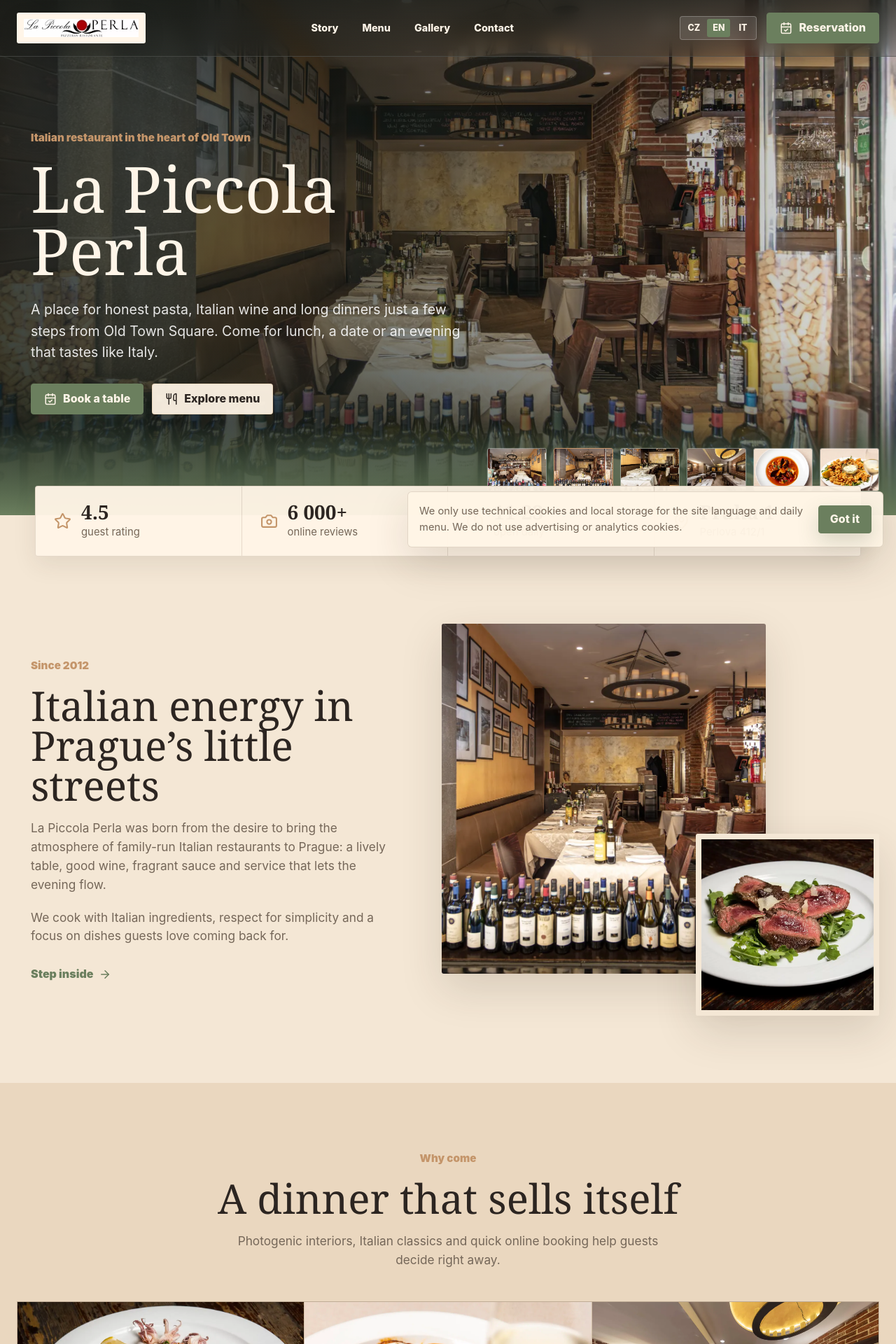
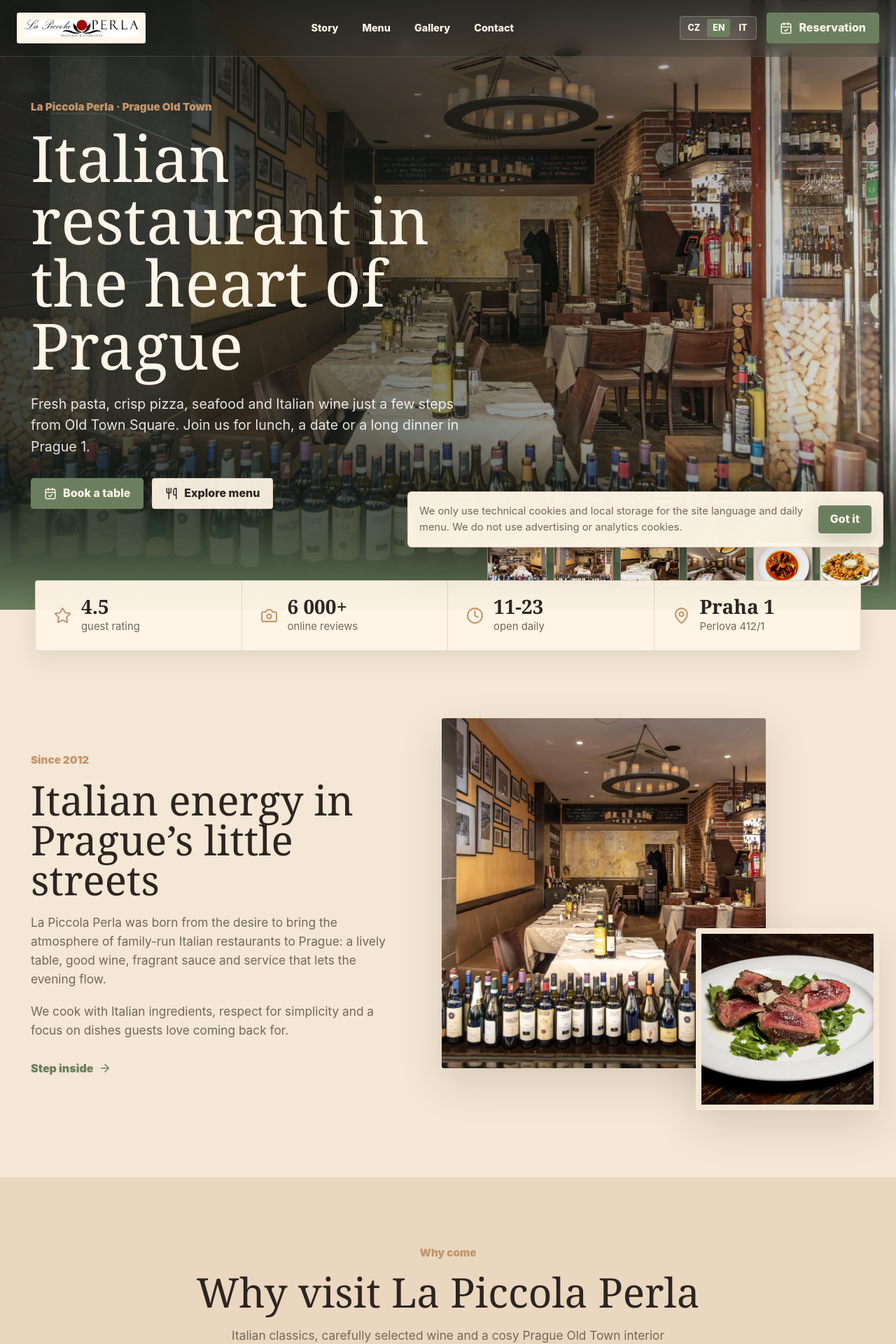
Before and after one commit to FilipDur/lapiccolaperla, a React (Vite) app: page /en in a window 1280 px wide. Shown: the top 1920 px of the page at 70% size. Built offline with nearby package versions, Linux system fonts and the light colour scheme.

Commit message:
feat: strengthen local restaurant SEO

```diff
--- a/index.html
+++ b/index.html
@@ -4,10 +4,10 @@
     <meta charset="UTF-8" />
     <meta http-equiv="X-UA-Compatible" content="IE=edge" />
     <meta name="viewport" content="width=device-width, initial-scale=1.0" />
-    <title>La Piccola Perla | Italska restaurace Praha 1</title>
+    <title>Italská restaurace Praha 1 | La Piccola Perla</title>
     <meta
       name="description"
-      content="La Piccola Perla je italska restaurace v centru Prahy 1 u Staromestskeho namesti. Pasta, pizza, morske plody, vino, denni menu a online rezervace."
+      content="Italská restaurace v Praze 1 u Staroměstského náměstí. Užijte si pastu, pizzu, mořské plody a víno. Prohlédněte si menu a rezervujte stůl."
     />
     <meta name="robots" content="index, follow, max-image-preview:large" />
     <meta name="googlebot" content="index, follow, max-image-preview:large" />
@@ -21,7 +21,7 @@
     <meta name="copyright" content="La Piccola Perla" />
     <meta name="format-detection" content="telephone=yes" />
     <meta name="geo.region" content="CZ-10" />
-    <meta name="geo.placename" content="Praha 1, Stare Mesto" />
+    <meta name="geo.placename" content="Praha 1, Staré Město" />
     <meta name="geo.position" content="50.0835457;14.4213246" />
     <meta name="ICBM" content="50.0835457, 14.4213246" />
     <meta name="msapplication-TileColor" content="#fffaf2" />
@@ -40,24 +40,24 @@
     <link rel="manifest" href="/site.webmanifest" />
     <meta property="og:type" content="restaurant" />
     <meta property="og:site_name" content="La Piccola Perla" />
-    <meta property="og:title" content="La Piccola Perla | Italska restaurace Praha 1" />
+    <meta property="og:title" content="Italská restaurace Praha 1 | La Piccola Perla" />
     <meta
       property="og:description"
-      content="Italska kuchyne, vino, poledni menu a utulny interier v Perlove ulici v prazskem Starem Meste."
+      content="Pasta, pizza, mořské plody a italské víno v útulné restauraci v pražském Starém Městě. Prohlédněte si menu a rezervujte stůl."
     />
     <meta property="og:image" content="https://lapiccolaperla.cz/og-la-piccola-perla.webp" />
     <meta property="og:image:width" content="1600" />
     <meta property="og:image:height" content="1067" />
-    <meta property="og:image:alt" content="Interier restaurace La Piccola Perla v Praze" />
+    <meta property="og:image:alt" content="Interiér italské restaurace La Piccola Perla v Praze" />
     <meta property="og:url" content="https://lapiccolaperla.cz/" />
     <meta property="og:locale" content="cs_CZ" />
     <meta property="og:locale:alternate" content="en_US" />
     <meta property="og:locale:alternate" content="it_IT" />
     <meta name="twitter:card" content="summary_large_image" />
-    <meta name="twitter:title" content="La Piccola Perla | Italska restaurace Praha 1" />
+    <meta name="twitter:title" content="Italská restaurace Praha 1 | La Piccola Perla" />
     <meta
       name="twitter:description"
-      content="Italska restaurace v centru Prahy 1: pasta, pizza, morske plody, vino, denni menu a online rezervace."
+      content="Italská restaurace v centru Prahy 1: pasta, pizza, mořské plody, víno, denní menu a online rezervace."
     />
     <meta name="twitter:image" content="https://lapiccolaperla.cz/og-la-piccola-perla.webp" />
     <script type="application/ld+json">
@@ -69,16 +69,23 @@
             "@id": "https://lapiccolaperla.cz/#restaurant",
             "name": "La Piccola Perla",
             "legalName": "B & D DINAMIC, s.r.o.",
+            "description": "Italská restaurace v Praze 1 na Starém Městě, která nabízí pastu, pizzu, mořské plody, masové speciality, dezerty a italská vína.",
             "url": "https://lapiccolaperla.cz/",
             "image": "https://lapiccolaperla.cz/og-la-piccola-perla.webp",
             "logo": "https://lapiccolaperla.cz/logo.svg",
             "telephone": "+420224282537",
+            "email": "la.piccola.perla@email.cz",
             "taxID": "26764776",
             "vatID": "CZ26764776",
             "priceRange": "$$",
             "servesCuisine": ["Italian", "Pizza", "Pasta", "Seafood"],
             "acceptsReservations": true,
-            "hasMenu": "https://lapiccolaperla.cz/#menu",
+            "menu": "https://lapiccolaperla.cz/#menu",
+            "hasMap": "https://www.google.com/maps/search/?api=1&query=La%20Piccola%20Perla%2C%20Perlova%20412%2F1%2C%20Praha%201",
+            "areaServed": {
+              "@type": "City",
+              "name": "Praha"
+            },
             "address": {
               "@type": "PostalAddress",
               "streetAddress": "Perlova 412/1",
@@ -126,28 +133,24 @@
             }
           },
           {
-            "@type": "BreadcrumbList",
-            "@id": "https://lapiccolaperla.cz/#breadcrumbs",
-            "itemListElement": [
-              {
-                "@type": "ListItem",
-                "position": 1,
-                "name": "La Piccola Perla",
-                "item": "https://lapiccolaperla.cz/"
-              },
-              {
-                "@type": "ListItem",
-                "position": 2,
-                "name": "Menu",
-                "item": "https://lapiccolaperla.cz/#menu"
-              },
-              {
-                "@type": "ListItem",
-                "position": 3,
-                "name": "Kontakt",
-                "item": "https://lapiccolaperla.cz/#contact"
-              }
-            ]
+            "@type": "WebPage",
+            "@id": "https://lapiccolaperla.cz/#webpage",
+            "url": "https://lapiccolaperla.cz/",
+            "name": "Italská restaurace Praha 1 | La Piccola Perla",
+            "description": "Italská restaurace v Praze 1 u Staroměstského náměstí s pastou, pizzou, mořskými plody a italským vínem.",
+            "inLanguage": "cs-CZ",
+            "isPartOf": {
+              "@id": "https://lapiccolaperla.cz/#website"
+            },
+            "about": {
+              "@id": "https://lapiccolaperla.cz/#restaurant"
+            },
+            "primaryImageOfPage": {
+              "@type": "ImageObject",
+              "url": "https://lapiccolaperla.cz/og-la-piccola-perla.webp",
+              "width": 1600,
+              "height": 1067
+            }
           }
         ]
       }
@@ -157,9 +160,9 @@
     <div id="root"></div>
     <noscript>
       <main>
-        <h1>La Piccola Perla - italska restaurace Praha 1</h1>
-        <p>La Piccola Perla v Perlove 412/1 v Praze 1 podava italskou kuchyni, pastu, pizzu, morske plody, vina a poledni menu. Otevreno denne 11:00-23:00. Rezervace: +420 224 282 537.</p>
-        <p><a href="https://la-piccola-perla.choiceqr.com/takeaway/booking">Rezervovat stul</a></p>
+        <h1>Italská restaurace v Praze 1 – La Piccola Perla</h1>
+        <p>La Piccola Perla v Perlové 412/1 na Starém Městě podává italskou kuchyni, pastu, pizzu, mořské plody, vína a polední menu. Otevřeno denně 11:00–23:00. Rezervace: +420 224 282 537.</p>
+        <p><a href="https://la-piccola-perla.choiceqr.com/takeaway/booking">Rezervovat stůl</a></p>
       </main>
     </noscript>
     <script type="module" src="/src/main.jsx"></script>
--- a/src/App.jsx
+++ b/src/App.jsx
@@ -70,22 +70,22 @@
     path: "/",
     htmlLang: "cs",
     locale: "cs_CZ",
-    title: "La Piccola Perla | Italska restaurace Praha 1",
-    description: "La Piccola Perla je italska restaurace v centru Prahy 1 u Staromestskeho namesti. Pasta, pizza, morske plody, vino, denni menu a online rezervace."
+    title: "Italská restaurace Praha 1 | La Piccola Perla",
+    description: "Italská restaurace v Praze 1 u Staroměstského náměstí. Užijte si pastu, pizzu, mořské plody a víno. Prohlédněte si menu a rezervujte stůl."
   },
   en: {
     path: "/en",
     htmlLang: "en",
     locale: "en_US",
-    title: "La Piccola Perla | Italian Restaurant in Prague Old Town",
-    description: "La Piccola Perla is an Italian restaurant in Prague 1 near Old Town Square. Pasta, pizza, seafood, wine and online table reservations."
+    title: "Italian Restaurant in Prague | La Piccola Perla",
+    description: "Italian restaurant in Prague Old Town near Old Town Square. Enjoy pasta, pizza, seafood and Italian wine. Explore the menu and book your table online."
   },
   it: {
     path: "/it",
     htmlLang: "it",
     locale: "it_IT",
-    title: "La Piccola Perla | Ristorante italiano a Praga 1",
-    description: "La Piccola Perla e un ristorante italiano nel centro di Praga 1 vicino alla Piazza della Citta Vecchia. Pasta, pizza, pesce, vino e prenotazioni online."
+    title: "Ristorante italiano a Praga | La Piccola Perla",
+    description: "Ristorante italiano nel centro storico di Praga, vicino alla Piazza della Città Vecchia. Pasta, pizza, pesce e vini italiani. Prenota online."
   }
 };
 
@@ -157,7 +157,7 @@
 const publicCopy = {
   cs: {
     locale: "cs-CZ",
-    title: "La Piccola Perla | Italská restaurace Praha 1",
+    title: "Italská restaurace Praha 1 | La Piccola Perla",
     navAria: "Hlavní navigace",
     footerAria: "Patička",
     languageAria: "Jazyk",
@@ -172,8 +172,9 @@
       contact: "Kontakt"
     },
     hero: {
-      eyebrow: "Italská restaurace v srdci Starého Města",
-      text: "Místo pro poctivou pastu, víno a dlouhé večeře jen pár kroků od Staroměstského náměstí. Přijďte na oběd, rande nebo večer, který má chutnat jako Itálie.",
+      eyebrow: "La Piccola Perla · Staré Město",
+      title: "Italská restaurace v srdci Prahy",
+      text: "Poctivá pasta, křupavá pizza, mořské plody a italské víno jen pár kroků od Staroměstského náměstí. Přijďte na oběd, rande nebo dlouhou večeři v Praze 1.",
       reserve: "Rezervovat stůl",
       menu: "Projít menu"
     },
@@ -182,15 +183,16 @@
       eyebrow: "Od roku 2012",
       title: "Italská energie v pražských uličkách",
       text: [
-        "La Piccola Perla vznikla z chuti přenést do Prahy atmosféru rodinných italských podniků: živý stůl, dobré víno, voňavou omáčku a servis, který nechá večer plynout.",
-        "Vaříme z italských surovin, s respektem k jednoduchosti a s důrazem na jídla, kvůli kterým se lidé rádi vracejí."
+        "La Piccola Perla vznikla z chuti přenést do centra Prahy atmosféru rodinných italských restaurací: živý stůl, dobré víno, voňavou omáčku a servis, který nechá večer plynout.",
+        "V Perlové ulici na Starém Městě vaříme z italských surovin, s respektem k jednoduchosti a s důrazem na jídla, kvůli kterým se hosté rádi vracejí."
       ],
+      imageAlts: ["Útulný interiér italské restaurace La Piccola Perla v Praze 1", "Tagliata di manzo v restauraci La Piccola Perla"],
       link: "Podívat se dovnitř"
     },
     experiences: {
       eyebrow: "Proč přijít",
-      title: "Večeře, která se dobře prodává sama",
-      text: "Kombinace fotogenického interiéru, italských klasik a rychlé online rezervace pomáhá hostům rozhodnout se hned.",
+      title: "Proč přijít do La Piccola Perla",
+      text: "Italské klasiky, pečlivě vybrané víno a útulný interiér v centru Prahy tvoří místo pro rychlý oběd i dlouhou večeři.",
       cards: [
         ["Ručně laděná kuchyně", "Pasta, rizota, mořské plody i pizza připravené ve stylu, který ctí italskou jednoduchost."],
         ["Víno k večeři i na večer", "Sklenky i lahve z Itálie, od lehkého prosecca až po velká červená z Toskánska."],
@@ -208,7 +210,7 @@
     gallery: {
       eyebrow: "Galerie",
       title: "Fotky, které dělají chuť",
-      text: "Interiér, jídla, víno i dezert. Použité jsou všechny dostupné fotografie z projektu."
+      text: "Prohlédněte si náš interiér v Perlové ulici, italská jídla, víno i dezerty ještě před návštěvou."
     },
     reservationBlock: {
       eyebrow: "Rezervace a objednávky",
@@ -219,7 +221,7 @@
     },
     contact: {
       eyebrow: "Kontakt",
-      title: "Najdete nás v Perlové ulici",
+      title: "Italská restaurace v Praze 1 na Starém Městě",
       addressTitle: "Adresa",
       phoneTitle: "Telefon",
       hoursTitle: "Otevírací doba",
@@ -248,7 +250,7 @@
   },
   en: {
     locale: "en-US",
-    title: "La Piccola Perla | Italian Restaurant in Prague Old Town",
+    title: "Italian Restaurant in Prague | La Piccola Perla",
     navAria: "Main navigation",
     footerAria: "Footer navigation",
     languageAria: "Language",
@@ -262,8 +264,9 @@
       contact: "Contact"
     },
     hero: {
-      eyebrow: "Italian restaurant in the heart of Old Town",
-      text: "A place for honest pasta, Italian wine and long dinners just a few steps from Old Town Square. Come for lunch, a date or an evening that tastes like Italy.",
+      eyebrow: "La Piccola Perla · Prague Old Town",
+      title: "Italian restaurant in the heart of Prague",
+      text: "Fresh pasta, crisp pizza, seafood and Italian wine just a few steps from Old Town Square. Join us for lunch, a date or a long dinner in Prague 1.",
       reserve: "Book a table",
       menu: "Explore menu"
     },
@@ -275,12 +278,13 @@
         "La Piccola Perla was born from the desire to bring the atmosphere of family-run Italian restaurants to Prague: a lively table, good wine, fragrant sauce and service that lets the evening flow.",
         "We cook with Italian ingredients, respect for simplicity and a focus on dishes guests love coming back for."
       ],
+      imageAlts: ["Cosy interior of La Piccola Perla Italian restaurant in Prague", "Tagliata di manzo at La Piccola Perla"],
       link: "Step inside"
     },
     experiences: {
       eyebrow: "Why come",
-      title: "A dinner that sells itself",
-      text: "Photogenic interiors, Italian classics and quick online booking help guests decide right away.",
+      title: "Why visit La Piccola Perla",
+      text: "Italian classics, carefully selected wine and a cosy Prague Old Town interior make this a place for a quick lunch or a long dinner.",
       cards: [
         ["Carefully tuned kitchen", "Pasta, risotto, seafood and pizza prepared in a style that respects Italian simplicity."],
         ["Wine for dinner and the evening", "Italian glasses and bottles, from light prosecco to bold Tuscan reds."],
@@ -298,7 +302,7 @@
     gallery: {
       eyebrow: "Gallery",
       title: "Photos that make you hungry",
-      text: "Interior, dishes, wine and dessert. All available project photos are used."
+      text: "Explore our Perlova Street interior, Italian dishes, wine and desserts before your visit."
     },
     reservationBlock: {
       eyebrow: "Reservations and orders",
@@ -309,7 +313,7 @@
     },
     contact: {
       eyebrow: "Contact",
-      title: "Find us on Perlova Street",
+      title: "Italian restaurant in Prague 1 Old Town",
       addressTitle: "Address",
       phoneTitle: "Phone",
       hoursTitle: "Opening hours",
@@ -352,7 +356,7 @@
   },
   it: {
     locale: "it-IT",
-    title: "La Piccola Perla | Ristorante Italiano a Praga",
+    title: "Ristorante italiano a Praga | La Piccola Perla",
     navAria: "Navigazione principale",
     footerAria: "Navigazione del footer",
     languageAria: "Lingua",
@@ -366,8 +370,9 @@
       contact: "Contatti"
     },
     hero: {
-      eyebrow: "Ristorante italiano nel cuore della Città Vecchia",
-      text: "Un luogo per pasta sincera, vino italiano e lunghe cene a pochi passi dalla Piazza della Città Vecchia. Vieni per pranzo, per un appuntamento o per una serata che sappia d’Italia.",
+      eyebrow: "La Piccola Perla · Città Vecchia di Praga",
+      title: "Ristorante italiano nel cuore di Praga",
+      text: "Pasta, pizza croccante, pesce e vini italiani a pochi passi dalla Piazza della Città Vecchia. Vieni per pranzo, un appuntamento o una lunga cena a Praga 1.",
       reserve: "Prenota un tavolo",
       menu: "Sfoglia il menu"
     },
@@ -379,12 +384,13 @@
         "La Piccola Perla nasce dal desiderio di portare a Praga l’atmosfera dei ristoranti italiani di famiglia: tavoli vivi, buon vino, sughi profumati e un servizio che lascia scorrere la serata.",
         "Cuciniamo con ingredienti italiani, rispetto per la semplicità e attenzione ai piatti per cui gli ospiti amano tornare."
       ],
+      imageAlts: ["Interno accogliente del ristorante italiano La Piccola Perla a Praga", "Tagliata di manzo alla La Piccola Perla"],
       link: "Guarda l’interno"
     },
     experiences: {
       eyebrow: "Perché venire",
-      title: "Una cena che si racconta da sola",
-      text: "Interni fotogenici, classici italiani e prenotazione online veloce aiutano gli ospiti a scegliere subito.",
+      title: "Perché scegliere La Piccola Perla",
+      text: "Classici italiani, vini selezionati e un interno accogliente nel centro storico di Praga: perfetto per un pranzo veloce o una lunga cena.",
       cards: [
         ["Cucina curata a mano", "Pasta, risotti, frutti di mare e pizza preparati con rispetto per la semplicità italiana."],
         ["Vino per cena e per la serata", "Calici e bottiglie dall’Italia, dal prosecco leggero ai grandi rossi toscani."],
@@ -402,7 +408,7 @@
     gallery: {
       eyebrow: "Galleria",
       title: "Foto che fanno venire fame",
-      text: "Interni, piatti, vino e dolci. Sono utilizzate tutte le fotografie disponibili del progetto."
+      text: "Scopri gli interni di via Perlova, i piatti italiani, i vini e i dolci prima della tua visita."
     },
     reservationBlock: {
       eyebrow: "Prenotazioni e ordini",
@@ -413,7 +419,7 @@
     },
     contact: {
       eyebrow: "Contatti",
-      title: "Ci trovi in via Perlova",
+      title: "Ristorante italiano a Praga 1, Città Vecchia",
       addressTitle: "Indirizzo",
       phoneTitle: "Telefono",
       hoursTitle: "Orari di apertura",
@@ -1400,7 +1406,7 @@
         <section className="hero" id="hero" style={{ "--hero-image": `url(${heroPhotos[heroIndex].src})` }}>
           <div className="hero-copy">
             <span className="eyebrow">{copy.hero.eyebrow}</span>
-            <h1>La Piccola Perla</h1>
+            <h1>{copy.hero.title}</h1>
             <p>{copy.hero.text}</p>
             <div className="hero-actions">
               <a className="button button-primary" href="#reservation">
@@ -1458,8 +1464,8 @@
               </a>
             </div>
             <div className="story-photos">
-              <img className="photo-main" src={getImage("_DSR0003.webp")} alt="Interiér restaurace La Piccola Perla" loading="lazy" />
-              <img className="photo-small" src={getImage("2.webp")} alt="Tagliata di manzo" loading="lazy" />
+              <img className="photo-main" src={getImage("_DSR0003.webp")} alt={copy.about.imageAlts[0]} loading="lazy" />
+              <img className="photo-small" src={getImage("2.webp")} alt={copy.about.imageAlts[1]} loading="lazy" />
             </div>
           </div>
         </section>
```
Also changed, not shown: en.html (+41 -9 lines), it.html (+41 -9 lines), public/llms.txt, public/site.webmanifest, vercel.json, 1 other file (tests, documents, lock files or other folders).
